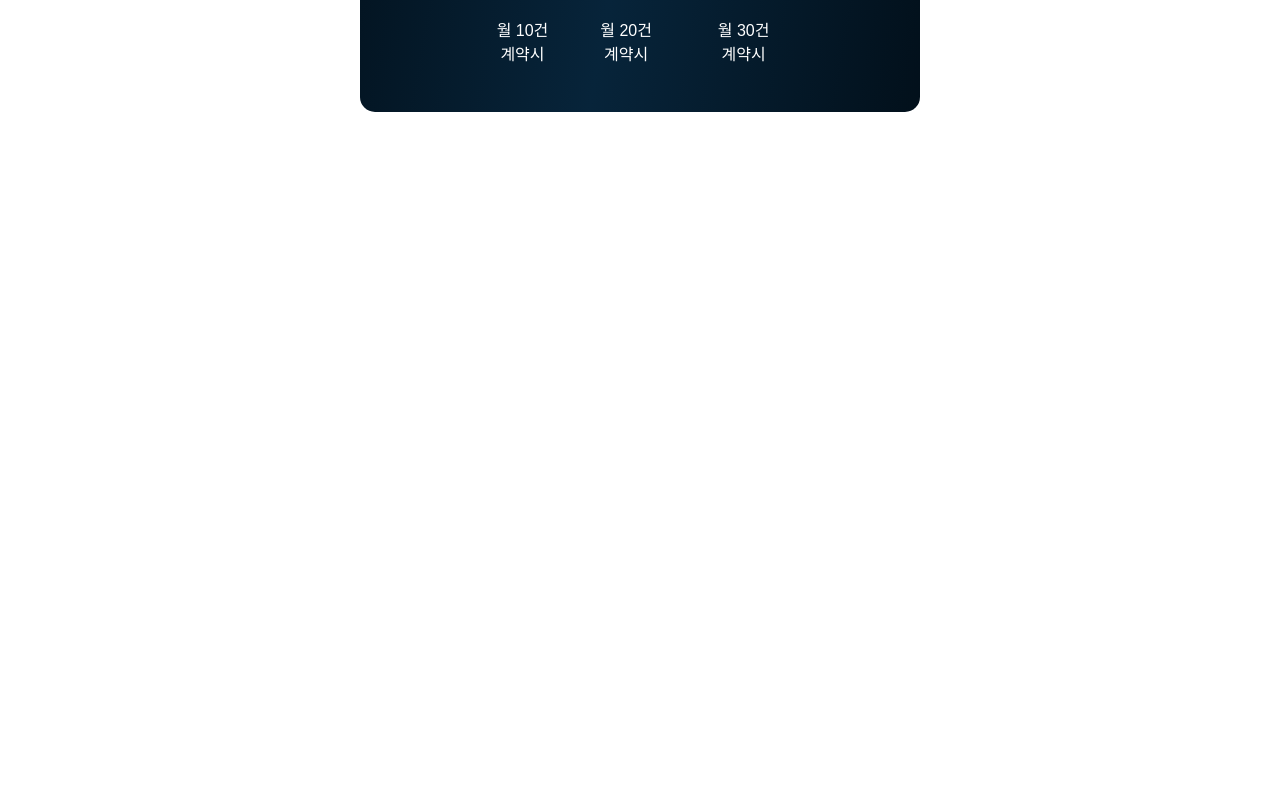
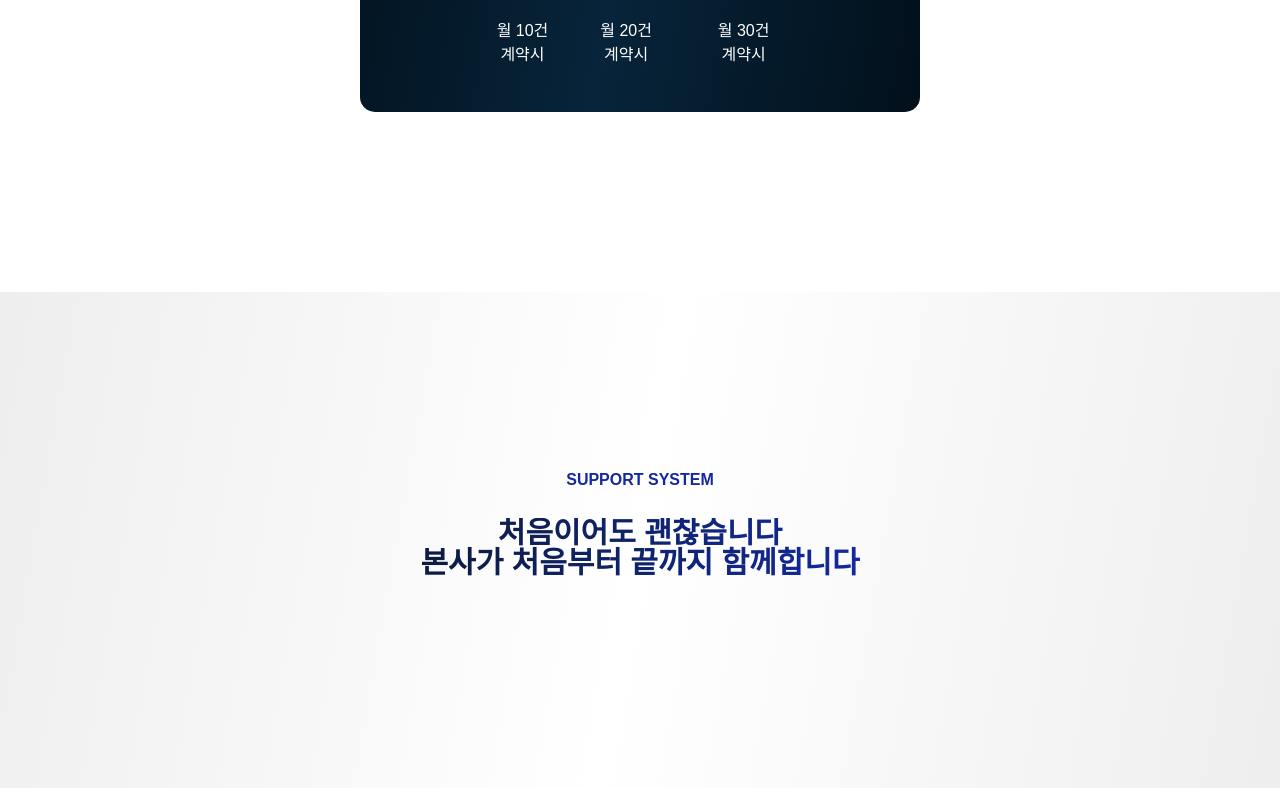
Before and after one commit to soohyun-bae/openx_samsung_rental, a React (Vite) app: page / in a window 1280 px wide. Shown: the part 4283-5071 px from the top of the page. Before the commit the page ends 4575 px from the top, so only its background shows below. Built offline with nearby package versions, Linux system fonts and the light colour scheme.

Commit message:
animation edit

```diff
--- a/src/App.jsx
+++ b/src/App.jsx
@@ -2,6 +2,7 @@ import Navbar from "./components/Navbar.jsx";
 import Differentiation from "./sections/Differentiation.jsx";
 import Hero from "./sections/Hero.jsx";
 import RevenueStructure from "./sections/RevenueStructure.jsx";
+import Support from "./sections/Support.jsx";
 import Troubleshooting from "./sections/Troubleshooting.jsx";
 
 function App() {
@@ -12,6 +13,7 @@ function App() {
       <Troubleshooting />
       <Differentiation />
       <RevenueStructure />
+      <Support />
     </div>
   );
 }
--- a/src/components/DifferentiationCard.jsx
+++ b/src/components/DifferentiationCard.jsx
@@ -11,7 +11,7 @@ export const DifferentiationCard = () => {
           viewport={{ once: true, amount: 0.3 }}
           transition={{
             duration: 0.6,
-            delay: index * 0.3,
+            delay: index * 0.1,
           }}
           key={index}
           className="border-border-gray rounded-[15px] border bg-white px-5.25 py-11.25"
--- a/src/components/TroubleshootingCard.jsx
+++ b/src/components/TroubleshootingCard.jsx
@@ -49,7 +49,7 @@ export const TroubleshootingCard = () => {
                     ) : (
                       <div className="relative flex items-center gap-2.75 lg:gap-7.5">
                         <motion.div
-                          style={{ transformOrigin: "right" }}
+                          style={{ transformOrigin: "left" }}
                           initial={{ scaleX: 0 }}
                           whileInView={{ scaleX: 1 }}
                           viewport={{ once: true, amount: 0.3 }}
--- /dev/null
+++ b/src/sections/Support.jsx
@@ -0,0 +1,20 @@
+import { SectionTitle } from "../components/SectionTitle.jsx";
+
+const Support = () => {
+  return (
+    <section className="bg-[linear-gradient(100deg,#EEEEEE_0%,white_50%,#EEEEEE_100%)] px-7.5 py-25 xl:px-90 xl:py-45">
+      <SectionTitle
+        en="SUPPORT SYSTEM"
+        ko={
+          <>
+            처음이어도 괜찮습니다 <br />
+            본사가 처음부터 끝까지 함께합니다
+          </>
+        }
+      />
+      <div></div>
+    </section>
+  );
+};
+
+export default Support;
```
